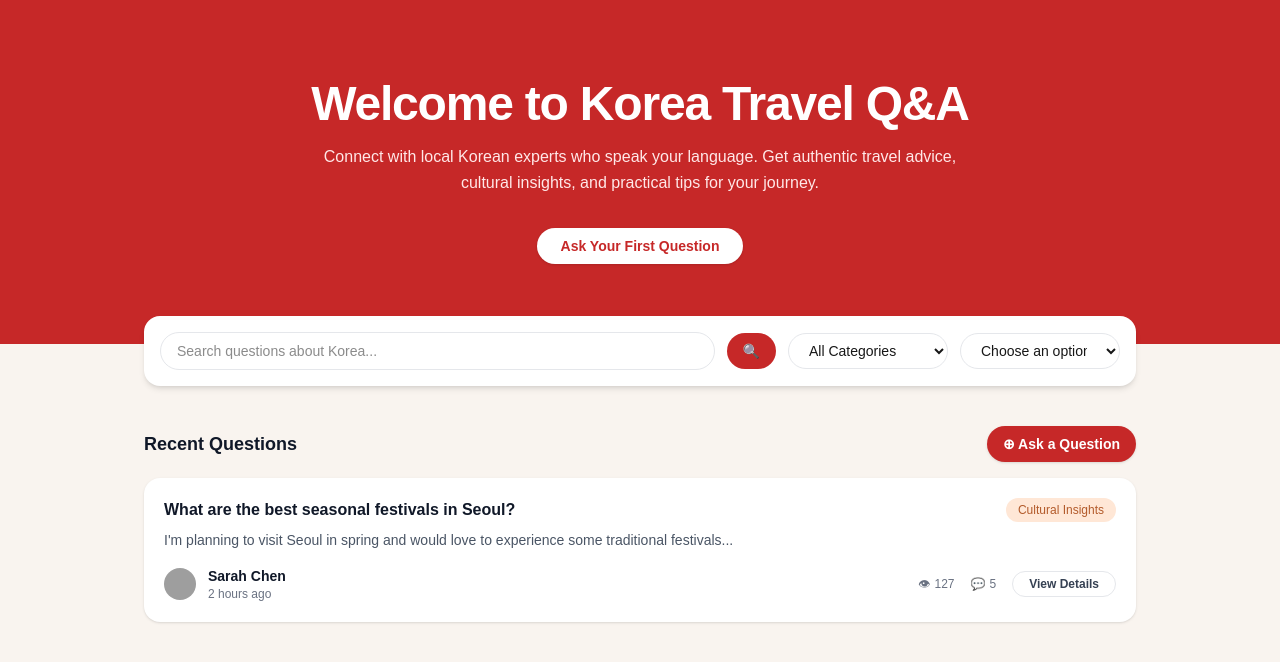
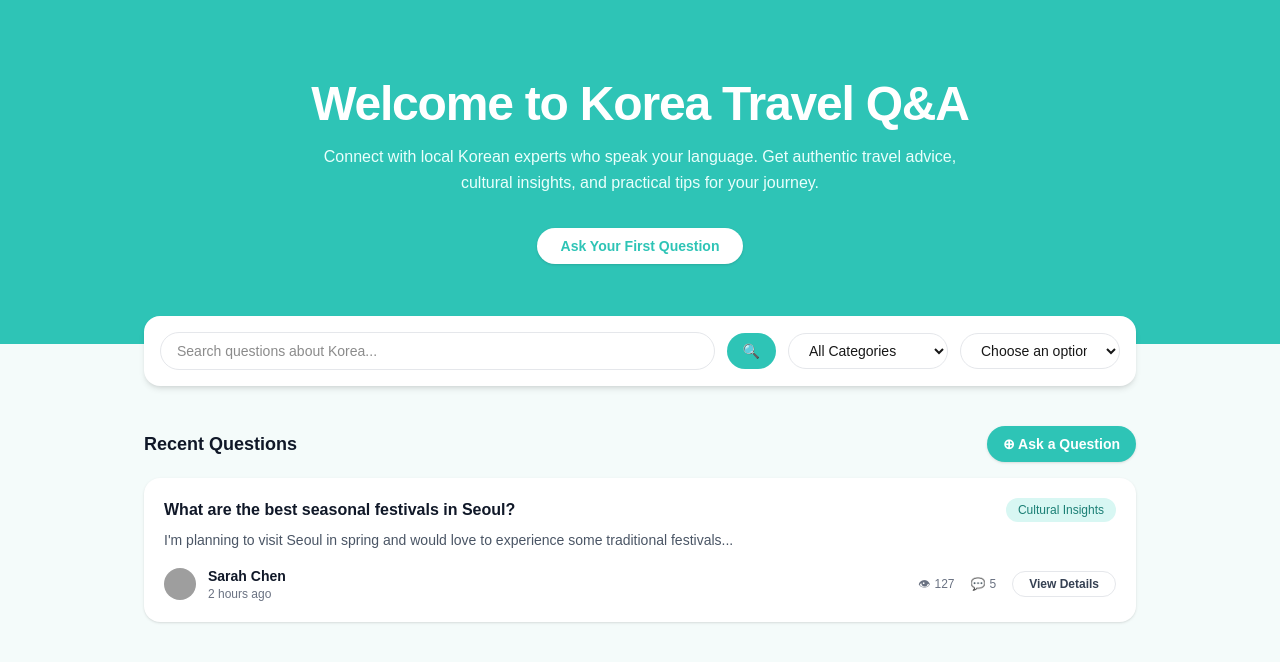
Before and after one commit to millwheel/askoreanative, a Next.js app: page / in a window 1280 px wide. Shown: the top 662 px of the page. Built offline with nearby package versions, Linux system fonts and the light colour scheme; grey boxes are pictures that could not be loaded.

Commit message:
feat: 민트 테마로 교체

```diff
--- a/src/app/page.tsx
+++ b/src/app/page.tsx
@@ -1,3 +1,4 @@
+// app/page.tsx
 import React from "react";
 
 const mockQuestions = [
@@ -18,25 +19,25 @@ const mockQuestions = [
 
 export default function HomePage() {
   return (
-      <main className="min-h-screen bg-[#f9f4ef]">
+      <main className="min-h-screen bg-[#f4fbfa]">
         {/* Hero 영역 */}
-        <section className="bg-[#c62828] text-white">
+        <section className="bg-[#2EC4B6] text-white">
           <div className="mx-auto flex max-w-5xl flex-col items-center px-4 py-16 text-center sm:py-20">
             <h1 className="mb-4 text-3xl font-semibold tracking-tight sm:text-4xl md:text-5xl">
               Welcome to Korea Travel Q&amp;A
             </h1>
-            <p className="max-w-2xl text-sm leading-relaxed text-[#ffe8e8] sm:text-base">
+            <p className="max-w-2xl text-sm leading-relaxed text-[#eafffc] sm:text-base">
               Connect with local Korean experts who speak your language. Get
               authentic travel advice, cultural insights, and practical tips for
               your journey.
             </p>
-            <button className="mt-8 rounded-full bg-white px-6 py-2 text-sm font-semibold text-[#c62828] shadow-sm transition hover:bg-[#ffe8e8]">
+            <button className="mt-8 rounded-full bg-white px-6 py-2 text-sm font-semibold text-[#2EC4B6] shadow-sm transition hover:bg-[#e2fffb]">
               Ask Your First Question
             </button>
           </div>
         </section>
 
-        {/* 검색 바 영역 */}
+        {/* 검색 바 */}
         <section className="-mt-7">
           <div className="mx-auto max-w-5xl px-4">
             <div className="flex flex-col gap-3 rounded-2xl bg-white p-4 shadow-md md:flex-row md:items-center">
@@ -44,19 +45,21 @@ export default function HomePage() {
                 <input
                     type="text"
                     placeholder="Search questions about Korea..."
-                    className="w-full rounded-full border border-gray-200 px-4 py-2 text-sm outline-none focus:border-[#c62828] focus:ring-1 focus:ring-[#c62828]"
+                    className="w-full rounded-full border border-gray-200 px-4 py-2 text-sm outline-none
+                focus:border-[#2EC4B6] focus:ring-1 focus:ring-[#2EC4B6]"
                 />
               </div>
-              <button className="flex items-center justify-center rounded-full px-4 py-2 text-sm font-semibold text-white bg-[#c62828] hover:bg-[#b32121]">
+              <button className="flex items-center justify-center rounded-full px-4 py-2 text-sm font-semibold text-white bg-[#2EC4B6] hover:bg-[#27A89D]">
                 🔍
               </button>
-              <select className="w-full rounded-full border border-gray-200 px-4 py-2 text-sm outline-none focus:border-[#c62828] focus:ring-1 focus:ring-[#c62828] md:w-40">
+
+              <select className="w-full rounded-full border border-gray-200 px-4 py-2 text-sm outline-none focus:border-[#2EC4B6] focus:ring-1 focus:ring-[#2EC4B6] md:w-40">
                 <option>All Categories</option>
                 <option>Food</option>
                 <option>Cultural Insights</option>
                 <option>Transportation</option>
               </select>
-              <select className="w-full rounded-full border border-gray-200 px-4 py-2 text-sm outline-none focus:border-[#c62828] focus:ring-1 focus:ring-[#c62828] md:w-40">
+              <select className="w-full rounded-full border border-gray-200 px-4 py-2 text-sm outline-none focus:border-[#2EC4B6] focus:ring-1 focus:ring-[#2EC4B6] md:w-40">
                 <option>Choose an option</option>
                 <option>Most Recent</option>
                 <option>Most Viewed</option>
@@ -71,7 +74,7 @@ export default function HomePage() {
             <h2 className="text-lg font-semibold text-gray-900">
               Recent Questions
             </h2>
-            <button className="flex items-center gap-2 rounded-full bg-[#c62828] px-4 py-2 text-sm font-semibold text-white shadow-sm hover:bg-[#b32121]">
+            <button className="flex items-center gap-2 rounded-full bg-[#2EC4B6] px-4 py-2 text-sm font-semibold text-white shadow-sm hover:bg-[#27A89D]">
               ⊕ Ask a Question
             </button>
           </div>
@@ -86,14 +89,15 @@ export default function HomePage() {
                     <h3 className="text-base font-semibold text-gray-900">
                       {q.title}
                     </h3>
-                    <span className="rounded-full bg-[#ffe7d6] px-3 py-1 text-xs font-medium text-[#b35b2b]">
+                    <span className="rounded-full bg-[#D8F7F3] px-3 py-1 text-xs font-medium text-[#1B7F75]">
                   {q.category}
                 </span>
                   </div>
+
                   <p className="mb-4 text-sm text-gray-600">{q.excerpt}</p>
 
                   <div className="flex flex-wrap items-center justify-between gap-3">
-                    {/* 작성자 정보 */}
+                    {/* 작성자 */}
                     <div className="flex items-center gap-3">
                       <img
                           src={q.authorAvatar}
@@ -110,7 +114,7 @@ export default function HomePage() {
                       </div>
                     </div>
 
-                    {/* 통계 + 버튼 */}
+                    {/* 통계 */}
                     <div className="flex items-center gap-4">
                       <div className="flex items-center gap-1 text-xs text-gray-500">
                         <span>👁</span>
```
